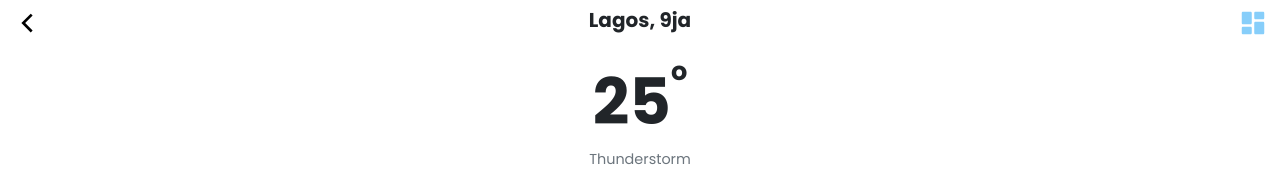
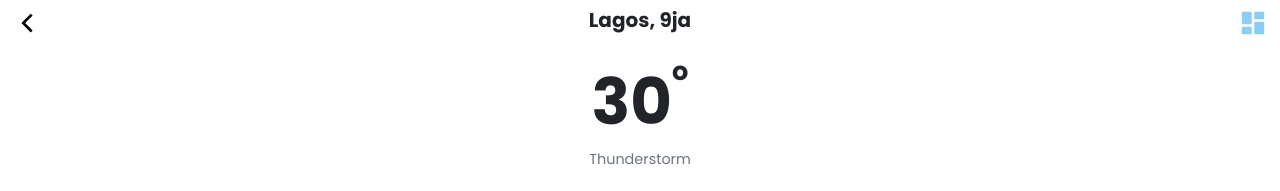
Before and after one commit to fatboy0112/react-weather-app, a React (Create React App) app: page /weathermain in a window 1280 px wide. Shown: the top 191 px of the page. Built offline with nearby package versions, Linux system fonts and the light colour scheme.

Commit message:
Updated the weather degree for first time users

```diff
--- a/src/pages/WeatherMain.jsx
+++ b/src/pages/WeatherMain.jsx
@@ -58,7 +58,7 @@ const WeatherMain = (props) => {
 				<section className="current-weather-value-container d-flex align-items-center justify-content-center flex-column my-4">
 					<section className="d-flex ">
 						<h1 className="current-weather-value fw-bold brand-large-text">
-							25
+							{Math.ceil(db.get("WEATHER_DEG")) || "30"}
 						</h1>
 
 						<sup className="fw-bold brand-medium-text current-weather-unit">
```
